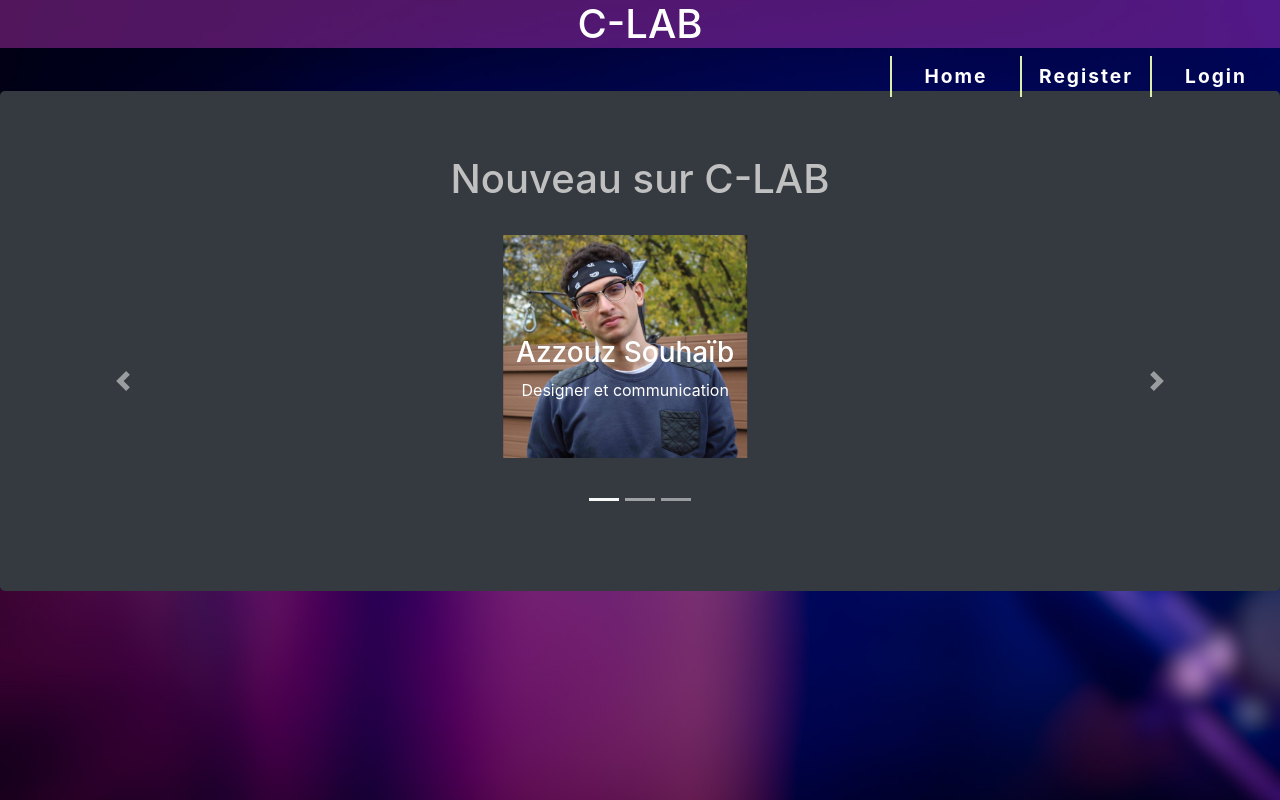
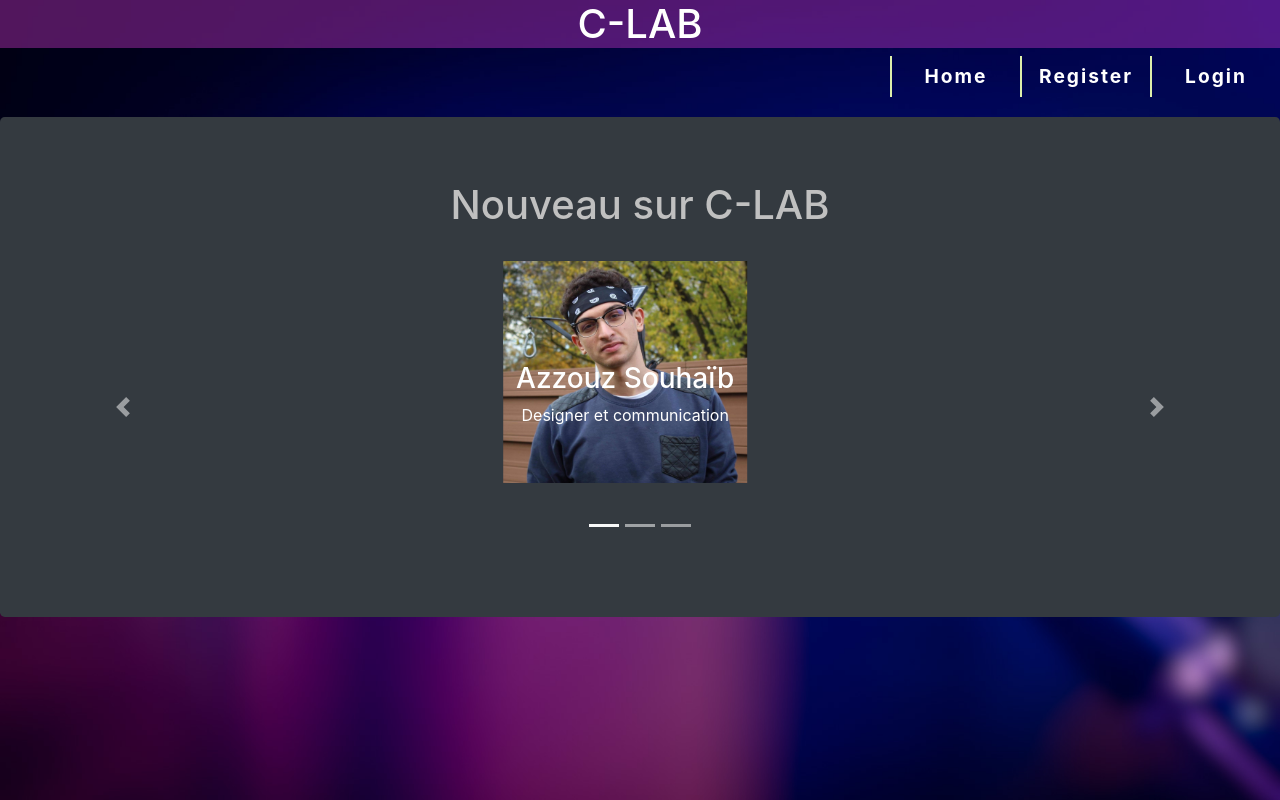
Before and after one commit to darrylbilongo/C-LAB2020, a React (Create React App) app in the folder front-end/: page /home in a window 1280 px wide. Built offline with nearby package versions, Linux system fonts and the light colour scheme; no server answers.

Commit message:
Modification css

```diff
--- a/front-end/src/App.css
+++ b/front-end/src/App.css
@@ -251,3 +251,11 @@ ul#menu li a
   margin-left: 100%;
   size: 80%;
 }
+
+.homepage1{
+  margin-top: 2%;
+}
+
+.aboutus{
+  font-size: 95%;
+}
--- a/front-end/src/components/Home.js
+++ b/front-end/src/components/Home.js
@@ -9,7 +9,7 @@ class PageAccueil2 extends Component{
 
     render(){
         return(
-            <div>
+            <div className="homepage1">
                 <div className="jumbotron bg-dark">
                 <h1>Nouveau sur C-LAB</h1><br></br>
                     <Carousel>
--- a/front-end/src/components/Navigation.js
+++ b/front-end/src/components/Navigation.js
@@ -97,11 +97,13 @@ class Navigation extends Component{
     )
 
     const aPropos = (
-        <li className="nav-item">
-                    <Link to="/about_us" className="nav-link">
-                        About us
-                    </Link>
-                </li>
+        <div className="aboutus">
+            <li className="nav-item">
+                <Link to="/about_us" className="nav-link">
+                    About us
+                </Link>
+            </li>
+        </div>
     )
 
 
```
